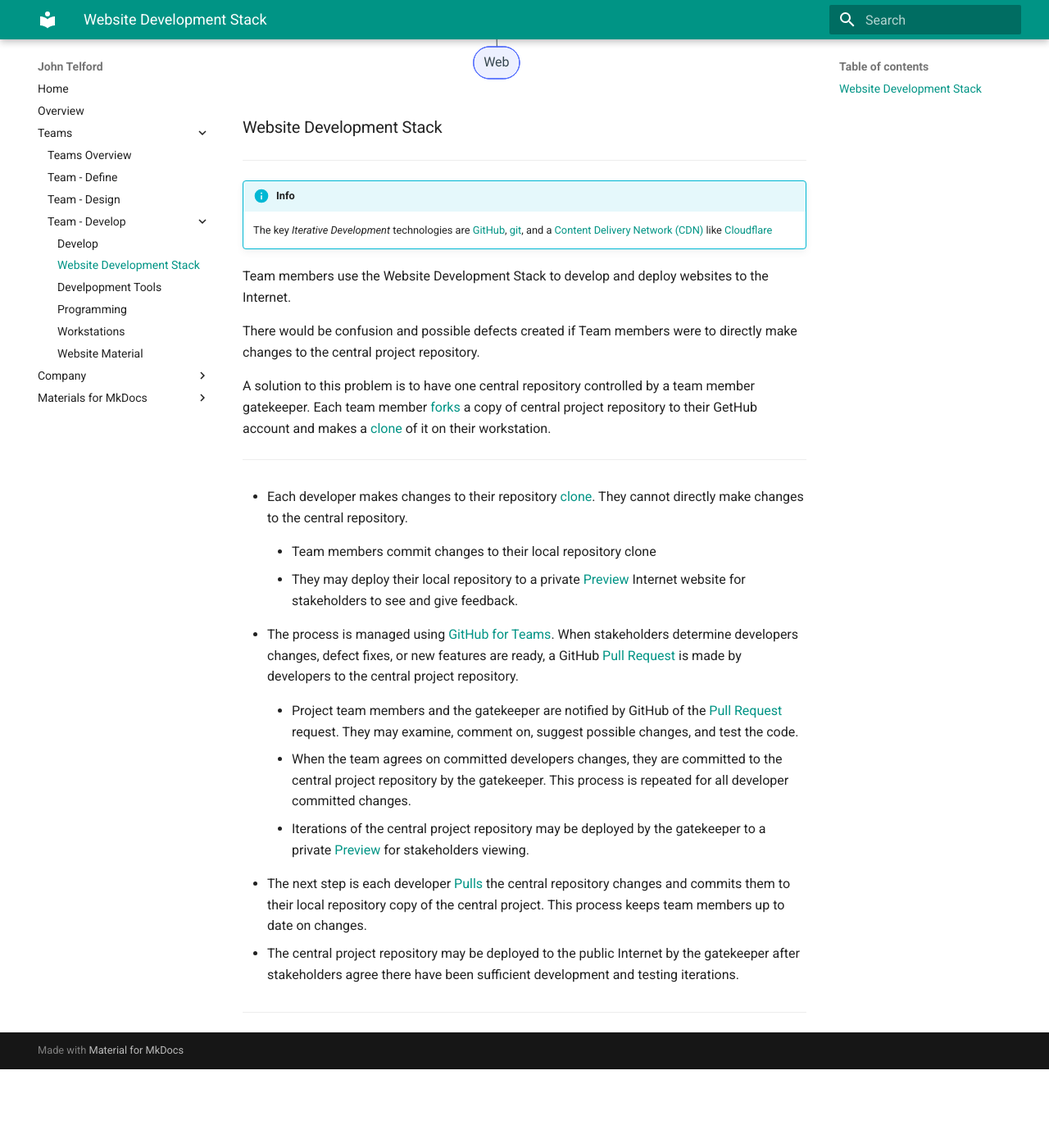
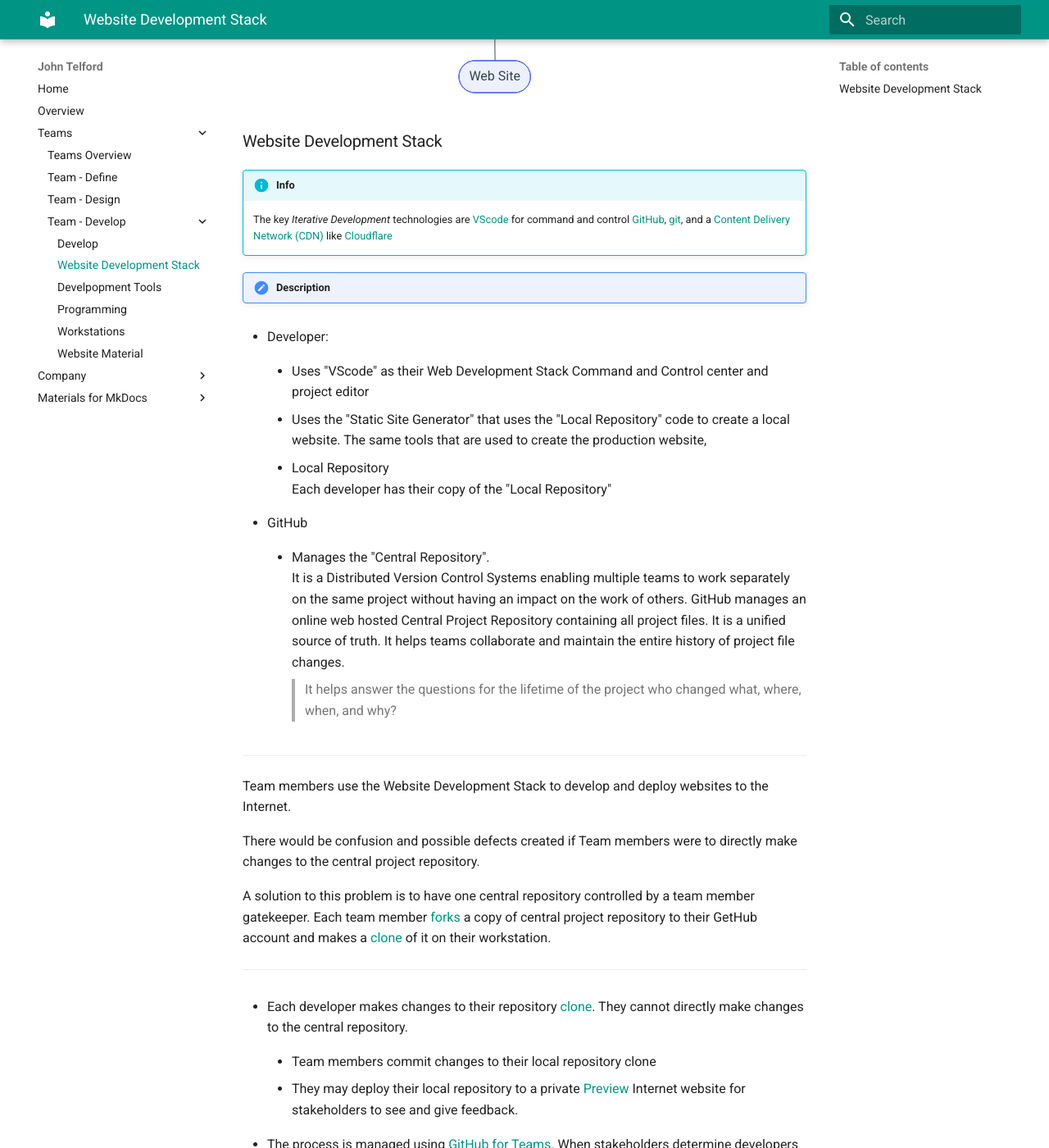
Before and after one commit to JohnTelford/mkdocs-2, an MkDocs documentation site: the page built from docs/website-development-stack.md, in a window 1280 px wide and 1400 px high, scrolled down 748 px. Shown: the whole window at 82% size. Built offline with MkDocs 1.6.1 and Material for MkDocs 9.7.7, drawn with Linux system fonts in a browser that asks for light colours; the version menu is left out; before the commit the page ends 2052 px from its top, so only the background shows below that.

Commit message:
refactor
Signed-off-by: John <john@johntelford.com>

````diff
--- a/docs/website-development-stack.md
+++ b/docs/website-development-stack.md
@@ -16,50 +16,71 @@
 flowchart TB
 	net([Internet])
 
-	web([Web])
+	web([Web Site])
 
-	crepo ---| J | cdn([Deploy Website to Web])
+	crepo --- cdn([Deploy Website to Web])
 
-	cdn ---| K | net
+	cdn --- net
 
 
 	net --- web
 
 	github([GitHub])
 
-	github ---| H | crepo([Central Repository])
+	github --- crepo([Central Repository])
 
-	github ---| J | cdn
+	github --- cdn
 
-	github ---| G | net
+	github --- net
 
 
-	vsc([VScode - Command and Control]) ---| A | net
+	vsc([VScode - Command and Control]) --- net
 
-	vsc ---| B | lrepo([Local Repository])
+	developer([Developers]) ---
+
+	vsc --- lrepo([Local Repository])
 
 	ssg([Static Site Generator])
 
-	vsc ---| D |ssg
+	vsc --- ssg
 
-	ssg ---| C | lrepo
+	ssg --- lrepo
 
 	brow([Browser])
 
-	ssg ---| E | brow
+	ssg --- brow
 
-	brow ---| F | net
+	brow --- net
 
 
 ```
 
 ### Website Development Stack
 
----
-
 !!! info
 
-	The key *Iterative Development* technologies are  [GitHub](git-github#github), [git](git-github#git), and a [Content Delivery Network (CDN)](https://en.wikipedia.org/wiki/Content_delivery_network) like [Cloudflare](deploy/#cloudflare)
+	The key *Iterative Development* technologies are [VScode](https://code.visualstudio.com/) for command and control [GitHub](git-github#github), [git](git-github#git), and a [Content Delivery Network (CDN)](https://en.wikipedia.org/wiki/Content_delivery_network) like [Cloudflare](https://www.cloudflare.com)
+
+!!! Description
+
+- Developer:
+    - Uses "VScode" as their Web Development Stack Command and Control center and project editor
+
+    - Uses the "Static Site Generator" that uses the "Local Repository" code to create a local website. The same tools that are used to create the production website,
+
+    - Local Repository
+	Each developer has their copy of the "Local Repository"
+
+
+- GitHub
+    - Manages the "Central Repository".
+	It is a Distributed Version Control Systems enabling multiple teams to work separately on the same project without having an impact on the work of others. GitHub manages an online web hosted Central Project Repository containing all project files. It is a unified source of truth. It helps teams collaborate and maintain the entire history of project file changes.
+
+		>It helps answer the questions for the lifetime of the project who changed what, where, when, and why?
+
+
+
+---
 
 
 
````
Also changed, not shown: site/search/search_index.json, site/website-development-stack/index.html, 1 other file.
